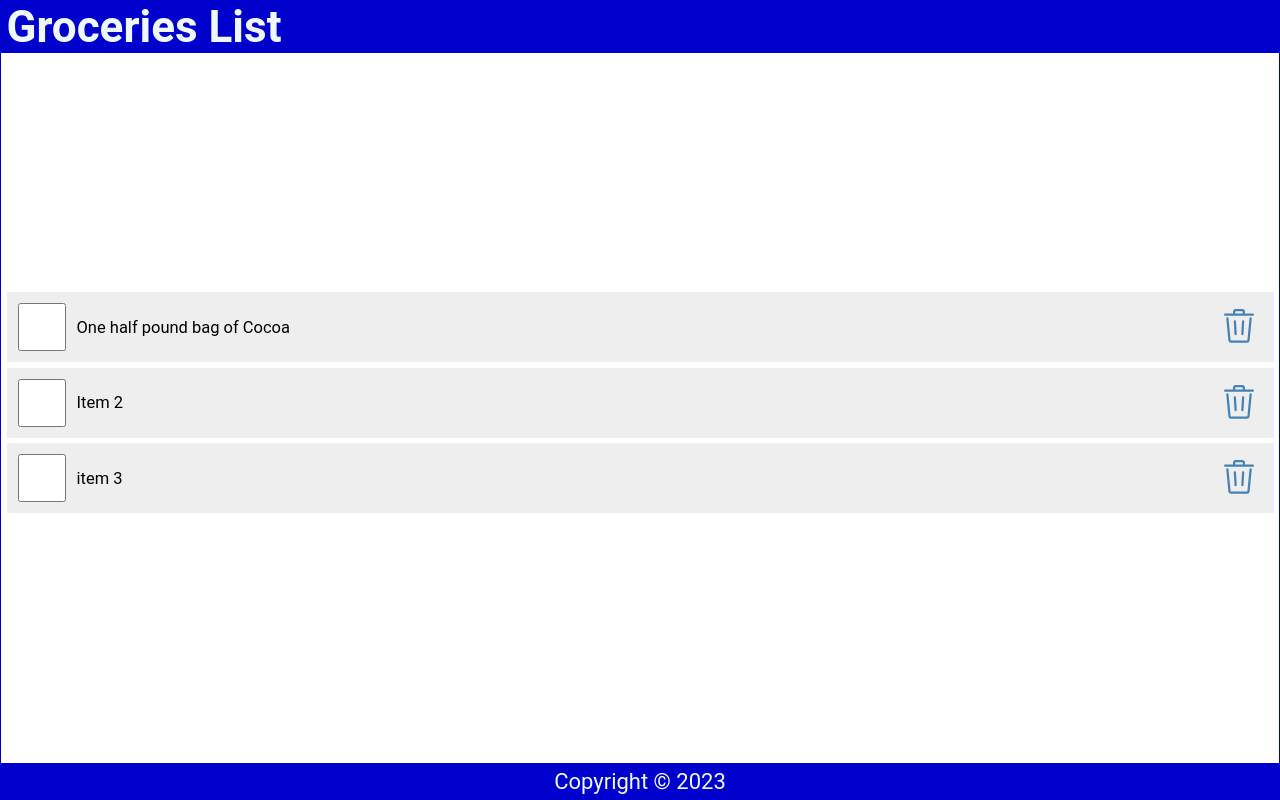
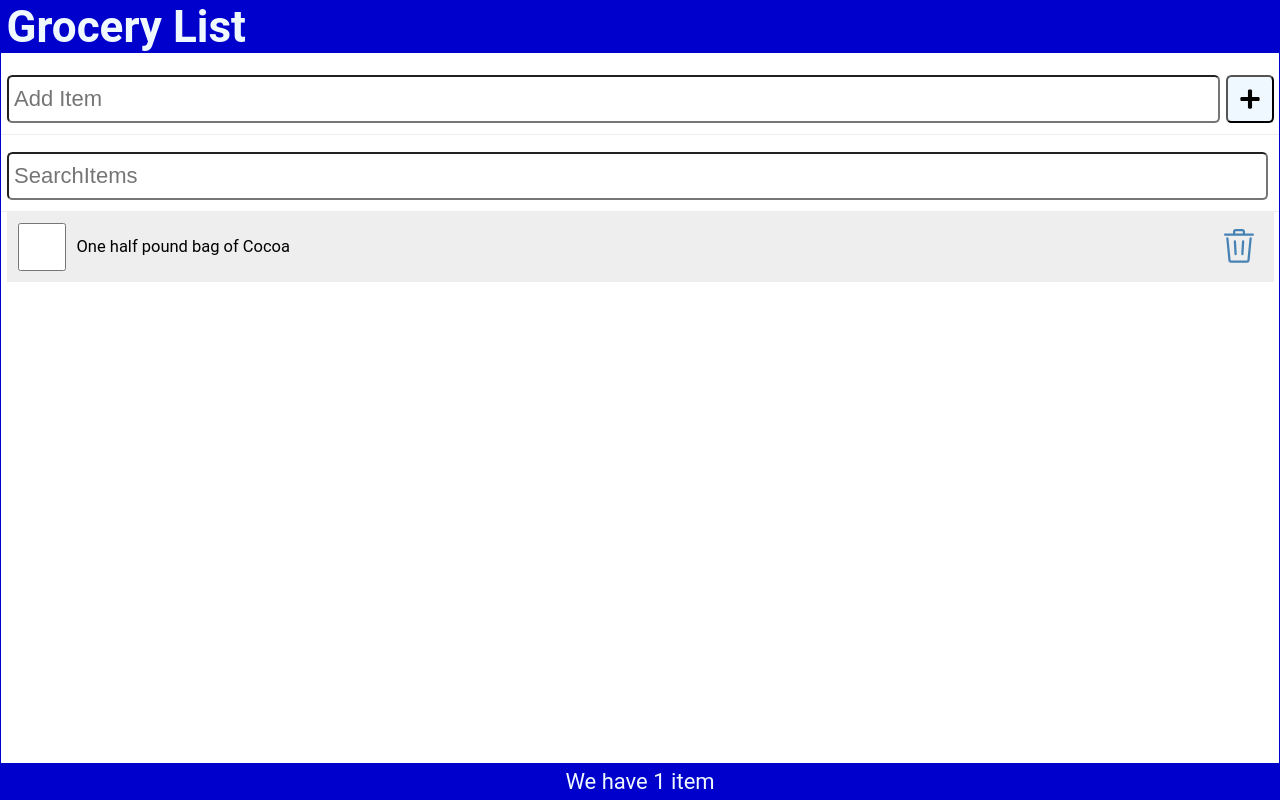
Before and after one commit to vaskee001/Grocery_list, a React (Create React App) app: page / in a window 1280 px wide. Built offline with nearby package versions, Linux system fonts and the light colour scheme.

Commit message:
Dodat add i search

```diff
--- a/package.json
+++ b/package.json
@@ -8,6 +8,7 @@
     "@testing-library/user-event": "^13.5.0",
     "react": "^18.2.0",
     "react-dom": "^18.2.0",
+    "react-icons": "^4.11.0",
     "react-scripts": "5.0.1",
     "web-vitals": "^2.1.4"
   },
@@ -34,8 +35,5 @@
       "last 1 firefox version",
       "last 1 safari version"
     ]
-  },
-  "devDependencies": {
-    "react-icons": "^4.11.0"
   }
 }
--- /dev/null
+++ b/src/AddItem.js
@@ -0,0 +1,34 @@
+import React from 'react'
+import {FaPlus} from 'react-icons/fa'
+import { useRef } from 'react'
+
+const AddItem = ({newItem, setNewItem,handleSubmit}) => {
+  const inputRef=useRef();
+  return (
+    <form
+    className='addForm'
+    action="" autoComplete='off'
+    onSubmit={handleSubmit}>
+        <label htmlFor="addItem">Add Item</label>
+        <input
+            autoFocus
+            ref={inputRef}
+            id='addItem'
+            type='text'
+            placeholder='Add Item'
+            required
+            value={newItem}
+            onChange={(e) => setNewItem(e.target.value)}
+        />
+        <button
+            type='submit'
+            aria-label='Add Item'
+            onClick={()=> inputRef.current.focus()}
+        >
+            <FaPlus />
+        </button>
+    </form>
+  )
+}
+
+export default AddItem
--- a/src/App.js
+++ b/src/App.js
@@ -1,14 +1,83 @@
-import Header from './Header';
-import Content from './Content';
-import Footer from './Footer';
+import Header from "./Header";
+import AddItem from "./AddItem";
+import SearchItem from "./SearchItem";
+import Content from "./Content";
+import Footer from "./Footer";
+import { useState } from "react";
 
 function App() {
+  const [items, setItems] = useState(
+    localStorage.getItem("shoppingList") === null
+      ? [
+          {
+            id: 1,
+            checked: false,
+            item: "One half pound bag of Cocoa",
+          },
+        ]
+      : JSON.parse(localStorage.getItem("shoppingList"))
+  );
+
+  const [newItem, setNewItem] = useState("");
+  const [search, setSearch] = useState("");
+
+  const setAndSaveItems = (newItemsList) => {
+    setItems(newItemsList);
+    localStorage.setItem("shoppingList", JSON.stringify(newItemsList));
+  };
+
+  const addItem = (item) => {
+    const newId = items.length ? items[items.length - 1].id + 1 : 1;
+    const myNewItem = { id: newId, checked: false, item };
+    const listItems = [...items, myNewItem];
+    setAndSaveItems(listItems);
+  };
+
+  const handleCheck = (id) => {
+    const listItems = items.map((item) =>
+      item.id === id
+        ? {
+            ...item,
+            checked: !item.checked,
+          }
+        : item
+    );
+    setAndSaveItems(listItems);
+  };
+
+  const handleDelete = (id) => {
+    const deletedItems = items.filter((item) => item.id !== id);
+    setAndSaveItems(deletedItems);
+  };
+
+  const handleSubmit = (e) => {
+    e.preventDefault();
+    if (!newItem) return;
+    addItem(newItem);
+    setNewItem("");
+  };
+
 
   return (
     <div className="App">
-      <Header />
-      <Content />
-      <Footer />
+      <Header title="Grocery List" />
+      <AddItem
+        newItem={newItem}
+        setNewItem={setNewItem}
+        handleSubmit={handleSubmit}
+      />
+      <SearchItem
+        search={search}
+        setSearch={setSearch}
+      />
+      <Content
+        items={items.filter((item) =>
+          item.item.toLowerCase().includes(search.toLowerCase())
+        )}
+        handleCheck={handleCheck}
+        handleDelete={handleDelete}
+      />
+      <Footer length={items.length} />
     </div>
   );
 }
--- a/src/Content.js
+++ b/src/Content.js
@@ -1,102 +1,18 @@
 import React from "react";
-import { useState } from "react";
-import { GoTrash } from "react-icons/go";
+import ItemList from "./ItemList";
 
-const Content = () => {
-  const [items, setItems] = useState(
-    localStorage.getItem("shoppingList") === null
-      ? [
-          {
-            id: 1,
-            checked: false,
-            item: "One half pound bag of Cocoa",
-          },
-          {
-            id: 2,
-            checked: false,
-            item: "Item 2",
-          },
-          {
-            id: 3,
-            checked: false,
-            item: "item 3",
-          },
-        ]
-      : JSON.parse(localStorage.getItem("shoppingList"))
-  );
-
-  const handleCheck = (id) => {
-    const listItems = items.map((item) =>
-      item.id === id
-        ? {
-            ...item,
-            checked: !item.checked,
-          }
-        : item
-    );
-    setItems(listItems);
-    localStorage.setItem("shoppingList", JSON.stringify(listItems));
-    // localStorage.removeItem('shoppingList')
-  };
-
-  const handleDelete= (id)=>{
-
-    const deletedItems= items.filter((item)=>
-      item.id !== id
-    )
-    setItems(deletedItems);
-    localStorage.setItem('shoppingList', JSON.stringify(deletedItems))
-  }
-
-  // const handleNameChange = () => {
-  //   const names = ["Nikola", "Jovan", "Marko"];
-  //   const int = Math.floor(Math.random() * 3);
-  //   setName(names[int]);
-  // };
-
-  // const handleClick=()=>{
-  //   setCount(count+1)
-  //   console.log(count)
-  // }
-
-  // const handleClick2=(name)=>{
-  //   console.log(`${name} was clicked`)
-  // }
-
-  // const handleClick3=(e)=>{
-  //   console.log(e.target.innerText)
-  // }
-
+const Content = ({ items, handleCheck, handleDelete }) => {
   return (
     <main>
-      {items.length ?  (<ul>
-
-        {items.map((item) => (
-          <li
-            className="item"
-            key={item.id}
-            style={{
-              listStyle: "none",
-            }}
-          >
-            <input
-              type="checkbox"
-              checked={item.checked}
-              onClick={() => handleCheck(item.id)}
-            />
-            <label
-              style={(item.checked)? { textDecoration: 'line-through'}:{ textDecoration: 'none'}}
-              onDoubleClick={() => handleCheck(item.id)}>
-              {item.item}
-            </label>
-            <GoTrash role="button" tabIndex="0" onClick={()=>handleDelete(item.id)}></GoTrash>
-          </li>
-        ))}
-      </ul>
-      ):(
-        <div id='noItem'>No items in your shopping list</div>
+      {items.length ? (
+        <ItemList
+          items={items}
+          handleCheck={handleCheck}
+          handleDelete={handleDelete}
+        />
+      ) : (
+        <div id="noItem">No items in your shopping list</div>
       )}
-
     </main>
   );
 };
--- a/src/Footer.js
+++ b/src/Footer.js
@@ -1,10 +1,9 @@
 import React from 'react'
 
-const Footer = () => {
-    const today = new Date();
+const Footer = ({length}) => {
   return (
     <footer>
-        <p>Copyright &copy; {today.getFullYear()}</p>
+        <p>We have {length} {length === 1 ? "item" : "items"}</p>
     </footer>
   )
 }
--- a/src/Header.js
+++ b/src/Header.js
@@ -1,15 +1,19 @@
 import React from 'react'
 
-const Header = () => {
+const Header = ({ title }) => {
     // const headerStyle= {
     //     backgroundColor: 'mediumblue',
     //     color: '#fff'
     // }
   return (
     <header>
-        <h1>Groceries List</h1>
+        <h1>{title}</h1>
     </header>
   )
 }
 
+Header.defaultProps = {
+  title: "Default Title"
+}
+
 export default Header
--- /dev/null
+++ b/src/ItemList.js
@@ -0,0 +1,19 @@
+import React from "react";
+import LineItem from "./LineItem";
+
+const ItemList = ({ items, handleCheck, handleDelete }) => {
+  return (
+    <ul>
+      {items.map((item) => (
+        <LineItem
+          key={item.id}
+          item={item}
+          handleCheck={handleCheck}
+          handleDelete={handleDelete}
+        />
+      ))}
+    </ul>
+  );
+};
+
+export default ItemList;
--- /dev/null
+++ b/src/LineItem.js
@@ -0,0 +1,37 @@
+import React from "react";
+import { GoTrash } from "react-icons/go";
+
+const LineItem = ({ item, handleCheck, handleDelete }) => {
+  return (
+    <li
+      className="item"
+      style={{
+        listStyle: "none",
+      }}
+    >
+      <input
+        type="checkbox"
+        checked={item.checked}
+        onClick={() => handleCheck(item.id)}
+      />
+      <label
+        style={
+          item.checked
+            ? { textDecoration: "line-through" }
+            : { textDecoration: "none" }
+        }
+        onDoubleClick={() => handleCheck(item.id)}
+      >
+        {item.item}
+      </label>
+      <GoTrash
+        role="button"
+        tabIndex="0"
+        onClick={() => handleDelete(item.id)}
+        aria-label={`Delite ${item.item}`}
+      ></GoTrash>
+    </li>
+  );
+};
+
+export default LineItem;
--- /dev/null
+++ b/src/SearchItem.js
@@ -0,0 +1,21 @@
+import React from "react";
+
+const SearchItem = ({ search, setSearch}) => {
+  return (
+    <form action="" className="searchForm" onSubmit={(e) => e.preventDefault()}>
+      <label htmlFor="search">Search</label>
+      <input
+        type="text"
+        id="search"
+        role="searchbox"
+        placeholder="SearchItems"
+        value={search}
+        onChange={(e) => {
+          setSearch(e.target.value);
+        }}
+      />
+    </form>
+  );
+};
+
+export default SearchItem;
--- a/src/index.css
+++ b/src/index.css
@@ -42,7 +42,7 @@ main {
   display: flex;
   flex-direction: column;
   flex-grow: 1;
-  justify-content: center;
+  justify-content: flex-start;
   align-items: center;
   overflow-y: auto;
 }
@@ -108,6 +108,72 @@ ul li::before {
   cursor: pointer;
 }
 
-.item svg:hover{
+.item svg:hover {
   color: saddlebrown;
 }
+
+.addForm {
+  width: 100%;
+  display: flex;
+  justify-content: flex-start;
+  margin: 0.5rem 0 0;
+  padding: 00.5rem 0.25rem;
+  border-bottom: 1px solid #eee;
+}
+
+.addForm label {
+  position: absolute;
+  left: -99999px;
+}
+
+.addForm input[type="text"] {
+  flex-grow: 1;
+  max-width: calc(100% - 50px);
+  min-height: 48px;
+  font-size: 1rem;
+  padding: 0.25rem;
+  border-radius: 0.25rem;
+  margin-right: 0.25rem;
+  outline: none;
+}
+
+button {
+  height: 48px;
+  min-width: 48px;
+  border-radius: 0.25rem;
+  padding: 0.5rem;
+  font-size: 1rem;
+  background-color: aliceblue;
+  color: □mediumblue;
+  cursor: pointer;
+}
+
+button:focus,
+button:hover {
+  color: rgb(255, 255, 255);
+  background-color: steelblue;
+  outline: none;
+}
+.searchForm {
+  width: 100%;
+  display: flex;
+  justify-content: flex-start;
+  margin: 0.25rem 0 0;
+  padding: 00.5rem 0.25rem;
+  border-bottom: 1px solid #eee;
+}
+
+.searchForm label {
+  position: absolute;
+  left: -99999px;
+}
+
+.searchForm input[type='text']{
+  flex-grow: 1;
+  max-width: 100%;min-height: 48px;
+  font-size: 1rem;
+  padding: 0.25rem;
+  border-radius: 0.25rem;
+  margin-right: 0.25rem;
+  outline: none;
+}
```
Also changed, not shown: 1 other file (tests, documents, lock files or other folders).
